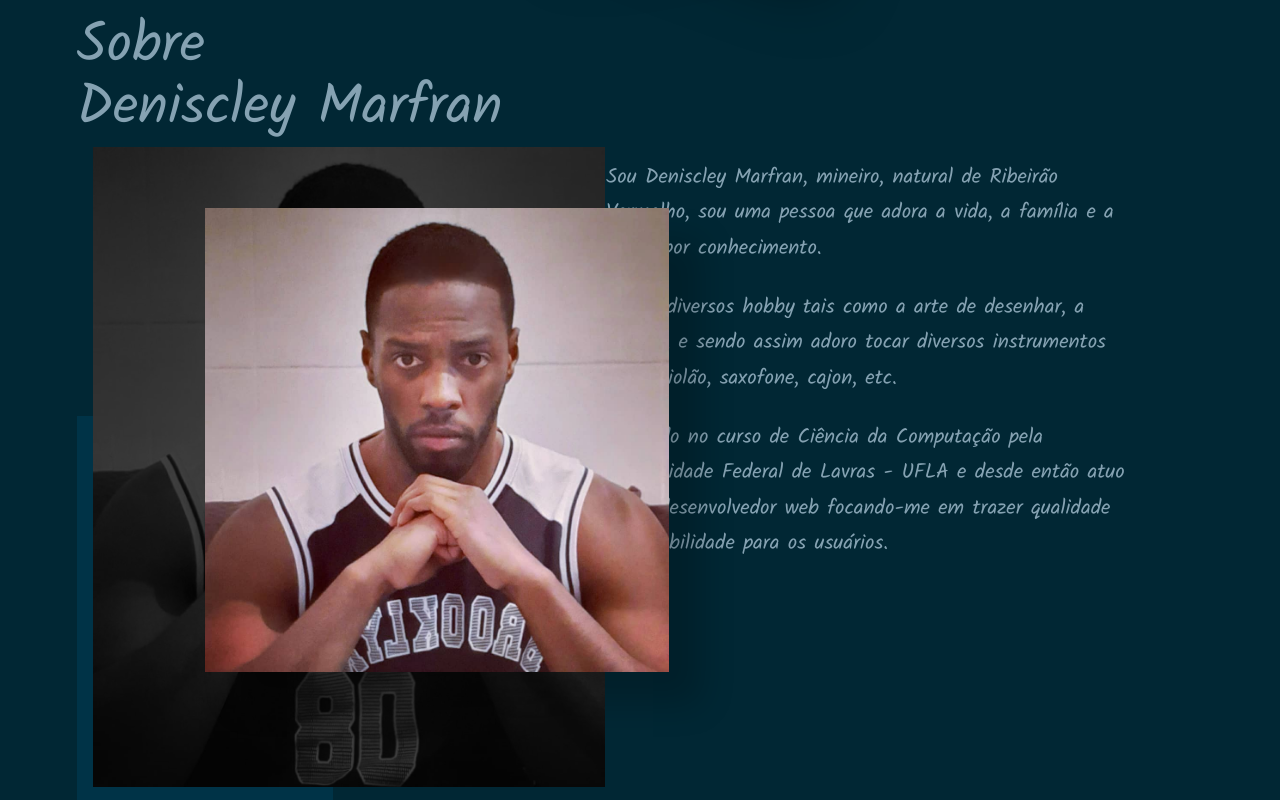
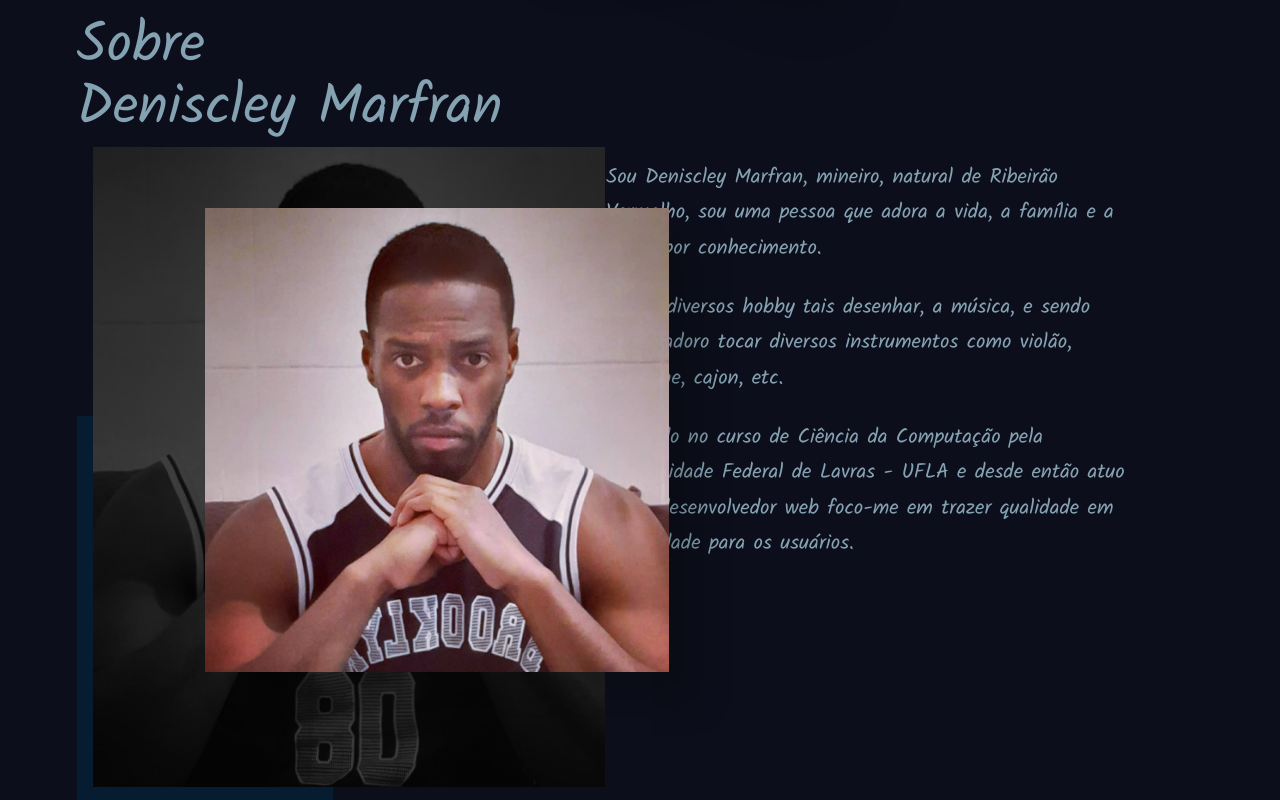
Before and after one commit to Deniscley/Personal.Photography.Gallery.Web, a Next.js app: page / in a window 1280 px wide. Shown: the part 928-1728 px from the top of the page. Built offline with nearby package versions, Linux system fonts and the light colour scheme.

Commit message:
feat: Change in color palettes

```diff
--- a/src/components/template/about/about-template.tsx
+++ b/src/components/template/about/about-template.tsx
@@ -28,14 +28,13 @@ export default function AboutTemplate() {
               uma pessoa que adora a vida, a família e a busca por conhecimento.
             </p>
             <p>
-              Tenho diversos hobby tais como a arte de desenhar, a música, e
-              sendo assim adoro tocar diversos instrumentos como violão,
-              saxofone, cajon, etc.
+              Tenho diversos hobby tais desenhar, a música, e sendo assim adoro
+              tocar diversos instrumentos como violão, saxofone, cajon, etc.
             </p>
             <p>
               Formado no curso de Ciência da Computação pela Universidade
               Federal de Lavras - UFLA e desde então atuo como desenvolvedor web
-              focando-me em trazer qualidade em usabilidade para os usuários.
+              foco-me em trazer qualidade em usabilidade para os usuários.
             </p>
           </div>
         </div>
--- a/src/styles/globals.css
+++ b/src/styles/globals.css
@@ -2,10 +2,15 @@
   /* ========== GREEN THEME ========== */
   --color-primary: #ff7b02;
   --color-primary-variant: #e5a55d;
-  --color-bg-1: #000e17;
-  --color-bg-2: #001e2d;
-  --color-bg-3: #012734;
-  --color-bg-4: #003347;
+  /* --color-bg-1: #101523; */
+  --color-bg-1: #1e293cff;
+  /* --color-bg-2: #001e2d; */
+  /* --color-bg-2: #061d31ff; */
+  --color-bg-2: hsl(0, 0%, 90%);
+  /* --color-bg-3: #012734; */
+  --color-bg-3: #0c0f1b;
+  /* --color-bg-4: #003347; */
+  --color-bg-4: #061d31ff;
   --color-light: #85a2b2;
   --color-white: hsl(0, 0%, 90%);
 
```
